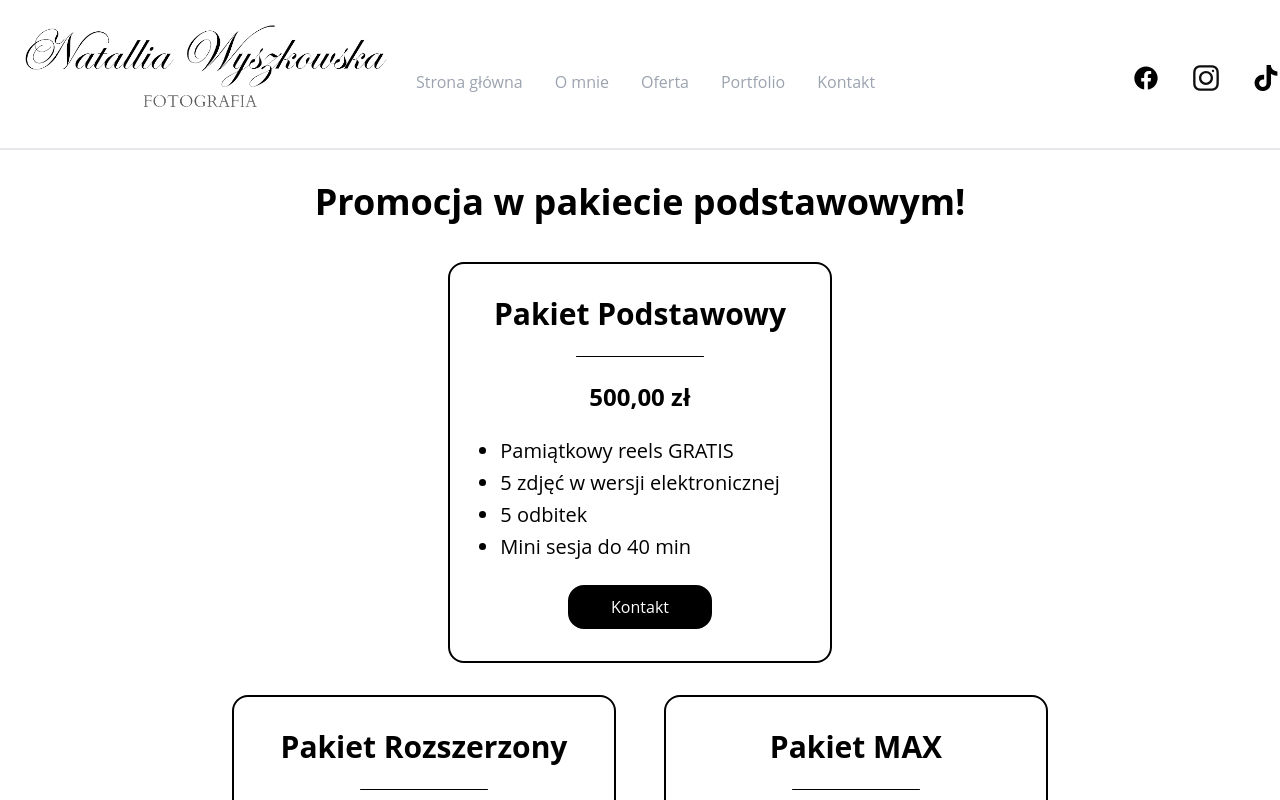
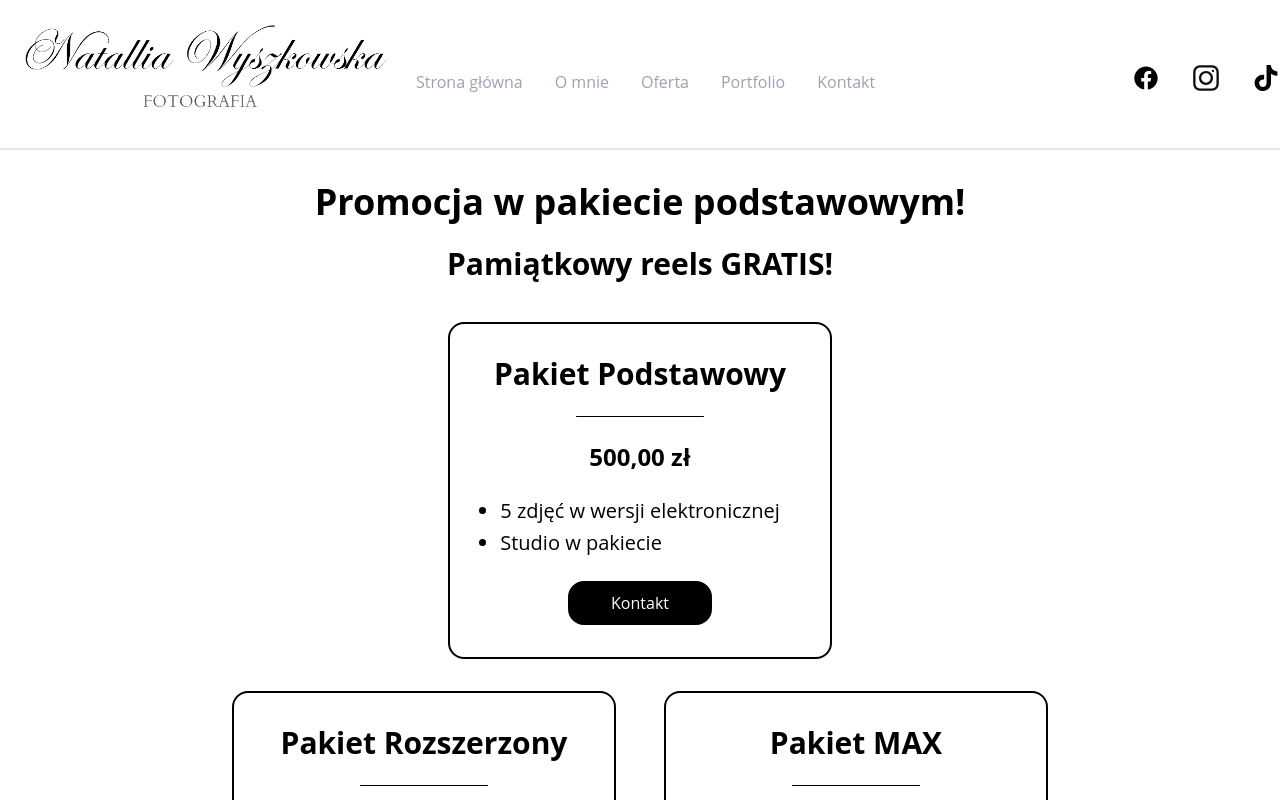
Before and after one commit to davkooz/natfineart, a Next.js app: page /oferta in a window 1280 px wide. Shown: the top 800 px of the page. Built offline with nearby package versions, Linux system fonts and the light colour scheme.

Commit message:
oferta_changes_v2

```diff
--- a/src/app/oferta/page.tsx
+++ b/src/app/oferta/page.tsx
@@ -9,12 +9,13 @@ const Oferta = () => {
     return (
         <main className="bg-white overflow-x-hidden min-h-screen flex flex-col">
             <Navbar />
-            <div className="flex justify-center mb-8 w-full md:w-[44rem] self-center px-4">
+            <div className="flex justify-center mb-8 w-full md:w-[44rem] self-center px-4 flex-col text-center gap-6">
                 <h1 className=" text-black text-4xl font-bold">Promocja w pakiecie podstawowym!</h1>
+                <h2 className=" text-black text-3xl font-bold">Pamiątkowy reels GRATIS!</h2>
             </div>
             <div className="flex flex-wrap justify-center gap-8 px-4 mb-4">
                 {[
-                    { title: "Pakiet Podstawowy", price: "500,00 zł", items: ["Pamiątkowy reels GRATIS", "5 zdjęć w wersji elektronicznej", "5 odbitek", "Mini sesja do 40 min"] },
+                    { title: "Pakiet Podstawowy", price: "500,00 zł", items: ["5 zdjęć w wersji elektronicznej","Studio w pakiecie"] },
                 ].map((pakiet, index) => (
                     <motion.div
                         whileHover={{ y: 6, transition: { duration: 0.3 } }}
```
